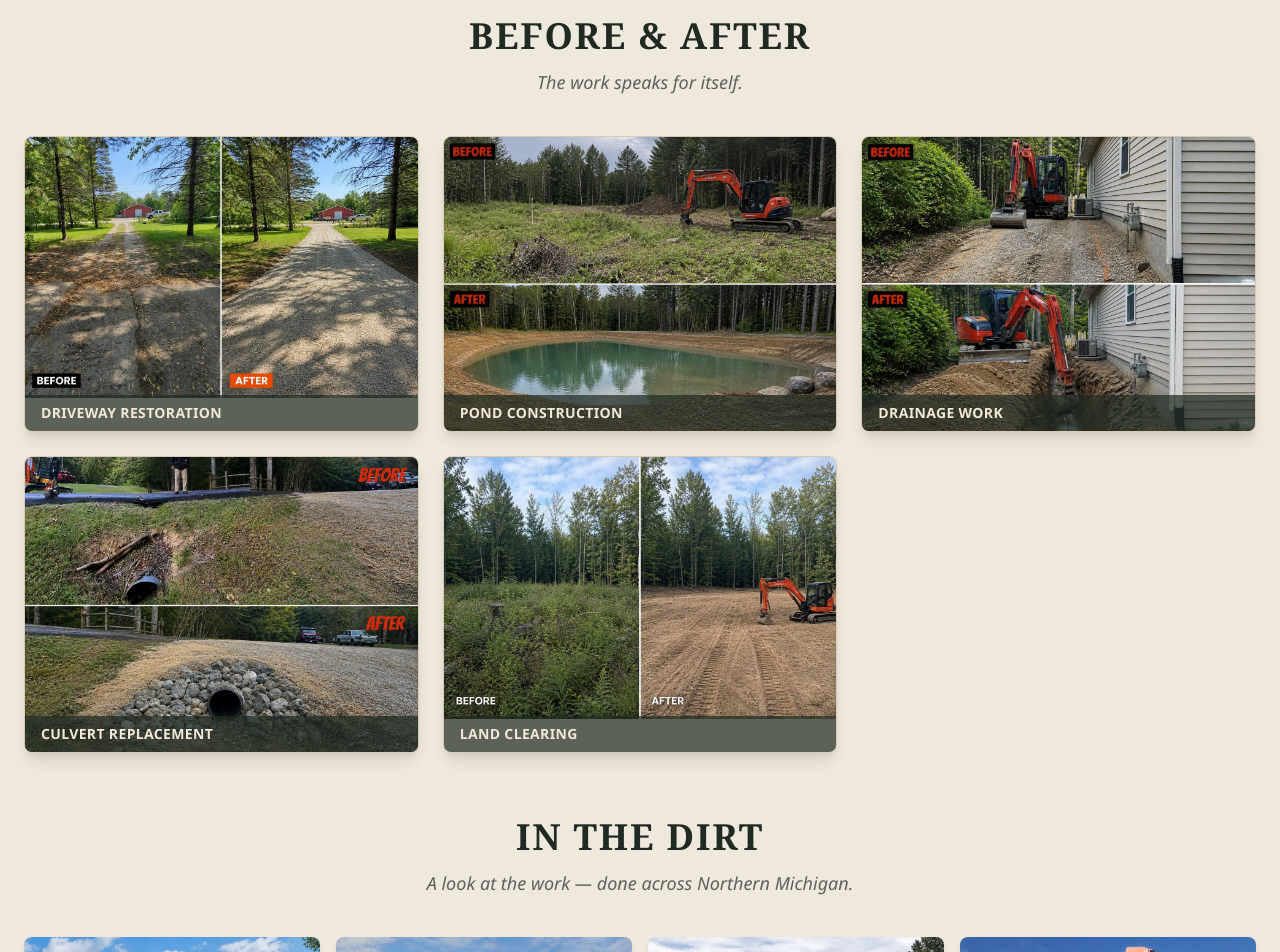
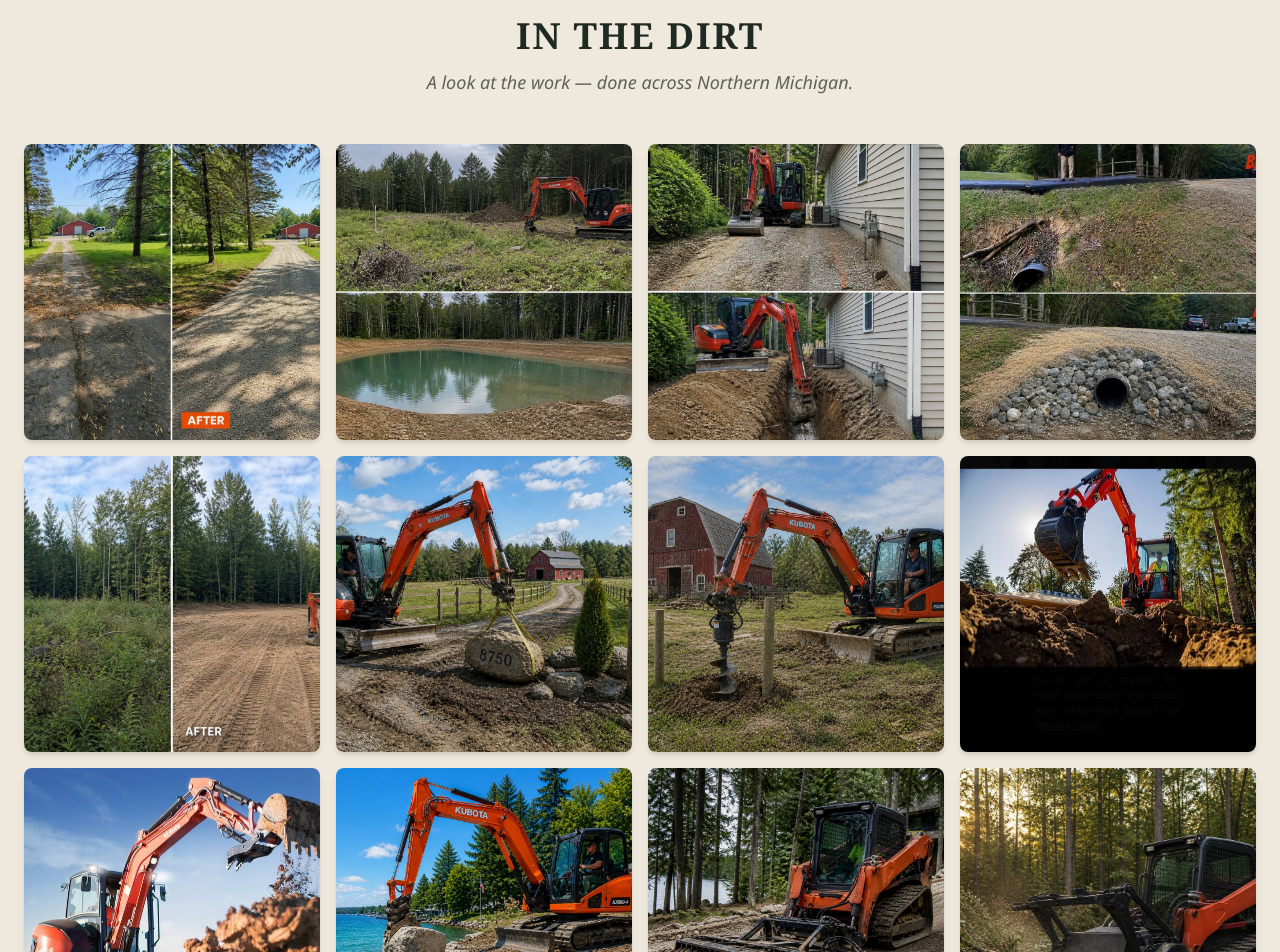
Before and after one commit to Sherryfarmshop/great-lakes-excavating, a Next.js app: page / in a window 1280 px wide. Shown: the part 5120-6072 px from the top of the page. Built offline with nearby package versions, Linux system fonts and the light colour scheme.

Commit message:
gallery-unified-clean-grid

```diff
--- a/src/components/Gallery.tsx
+++ b/src/components/Gallery.tsx
@@ -1,19 +1,18 @@
 import Image from 'next/image';
 
 const images = [
+  { src: '/images/gallery-before-after-driveway.jpg', alt: 'Driveway project' },
+  { src: '/images/gallery-before-after-pond.jpg', alt: 'Pond construction' },
+  { src: '/images/gallery-before-after-drainage.jpg', alt: 'Drainage work' },
+  { src: '/images/gallery-before-after-culvert.jpg', alt: 'Culvert installation' },
+  { src: '/images/gallery-before-after-clearing.jpg', alt: 'Land clearing' },
   { src: '/images/gallery-2.jpg', alt: 'Excavation project' },
   { src: '/images/gallery-3.jpg', alt: 'Site work in progress' },
-  { src: '/images/gallery-4.jpg', alt: 'Grading and earthwork' },
+  { src: '/images/gallery-5.jpg', alt: 'Drainage and ditch work' },
   { src: '/images/gallery-6.jpg', alt: 'Equipment at work' },
-  { src: '/images/driveway.jpg', alt: 'Driveway grading work' },
-];
-
-const beforeAfter = [
-  { src: '/images/gallery-before-after-driveway.jpg', label: 'Driveway Restoration' },
-  { src: '/images/gallery-before-after-pond.jpg', label: 'Pond Construction' },
-  { src: '/images/gallery-before-after-drainage.jpg', label: 'Drainage Work' },
-  { src: '/images/gallery-before-after-culvert.jpg', label: 'Culvert Replacement' },
-  { src: '/images/gallery-before-after-clearing.jpg', label: 'Land Clearing' },
+  { src: '/images/gallery-7.jpg', alt: 'Shoreline work' },
+  { src: '/images/driveway-new.jpg', alt: 'Driveway grading' },
+  { src: '/images/land-clearing.jpg', alt: 'Land clearing' },
 ];
 
 export default function Gallery() {
@@ -21,33 +20,22 @@ export default function Gallery() {
     <section id="gallery" className="py-20 bg-[#EFE8DC]">
       <div className="max-w-7xl mx-auto px-6">
 
-        {/* Before & After */}
-        <h2 className="font-heading text-3xl md:text-4xl text-[#1F2A22] text-center mb-3 font-black uppercase tracking-wider">Before &amp; After</h2>
-        <p className="text-center text-[#1F2A22]/70 text-lg font-medium mb-10 max-w-2xl mx-auto italic">
-          The work speaks for itself.
-        </p>
-        <div className="grid grid-cols-1 sm:grid-cols-2 lg:grid-cols-3 gap-6 mb-16">
-          {beforeAfter.map((img, i) => (
-            <div key={i} className="relative overflow-hidden rounded-lg shadow-lg border border-[#C9B896]/60">
-              <Image src={img.src} alt={img.label} width={800} height={600} className="w-full h-auto object-cover" />
-              <div className="absolute bottom-0 left-0 right-0 bg-[#1F2A22]/70 px-4 py-2">
-                <p className="text-[#F2E8D8] text-sm font-bold uppercase tracking-wide">{img.label}</p>
-              </div>
-            </div>
-          ))}
-        </div>
-
-        {/* In the Dirt */}
-        <h2 className="font-heading text-3xl md:text-4xl text-[#1F2A22] text-center mb-3 font-black uppercase tracking-wider">In the Dirt</h2>
-        <p className="text-center text-[#1F2A22]/70 text-lg font-medium mb-10 max-w-2xl mx-auto italic">
+        <h2 className="font-heading text-3xl md:text-4xl text-[#1F2A22] text-center mb-3 font-black uppercase tracking-wider">
+          In the Dirt
+        </h2>
+        <p className="text-center text-[#1F2A22]/70 text-lg font-medium mb-12 max-w-2xl mx-auto italic">
           A look at the work — done across Northern Michigan.
         </p>
-        <div className="grid grid-cols-2 md:grid-cols-4 gap-4">
+
+        <div className="grid grid-cols-2 md:grid-cols-3 lg:grid-cols-4 gap-4">
           {images.map((img, i) => (
-            <div key={i} className="relative overflow-hidden rounded-lg shadow-md hover:shadow-xl transition-shadow">
-              <div className="relative aspect-square">
-                <Image src={img.src} alt={img.alt} fill className="object-cover hover:scale-105 transition-transform duration-500" />
-              </div>
+            <div key={i} className="relative overflow-hidden rounded-lg shadow-md hover:shadow-xl transition-shadow aspect-square">
+              <Image
+                src={img.src}
+                alt={img.alt}
+                fill
+                className="object-cover hover:scale-105 transition-transform duration-500"
+              />
             </div>
           ))}
         </div>
```
